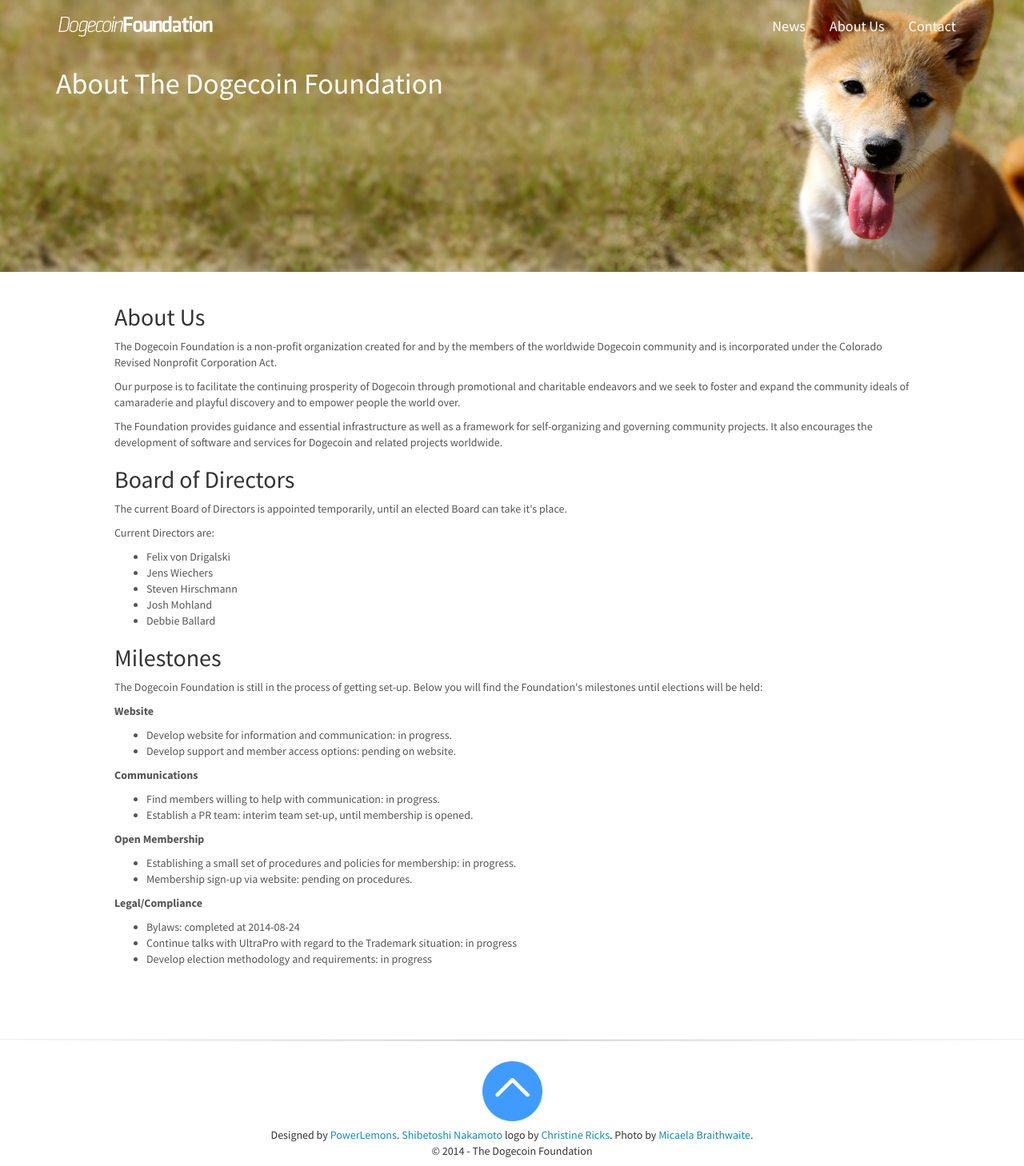
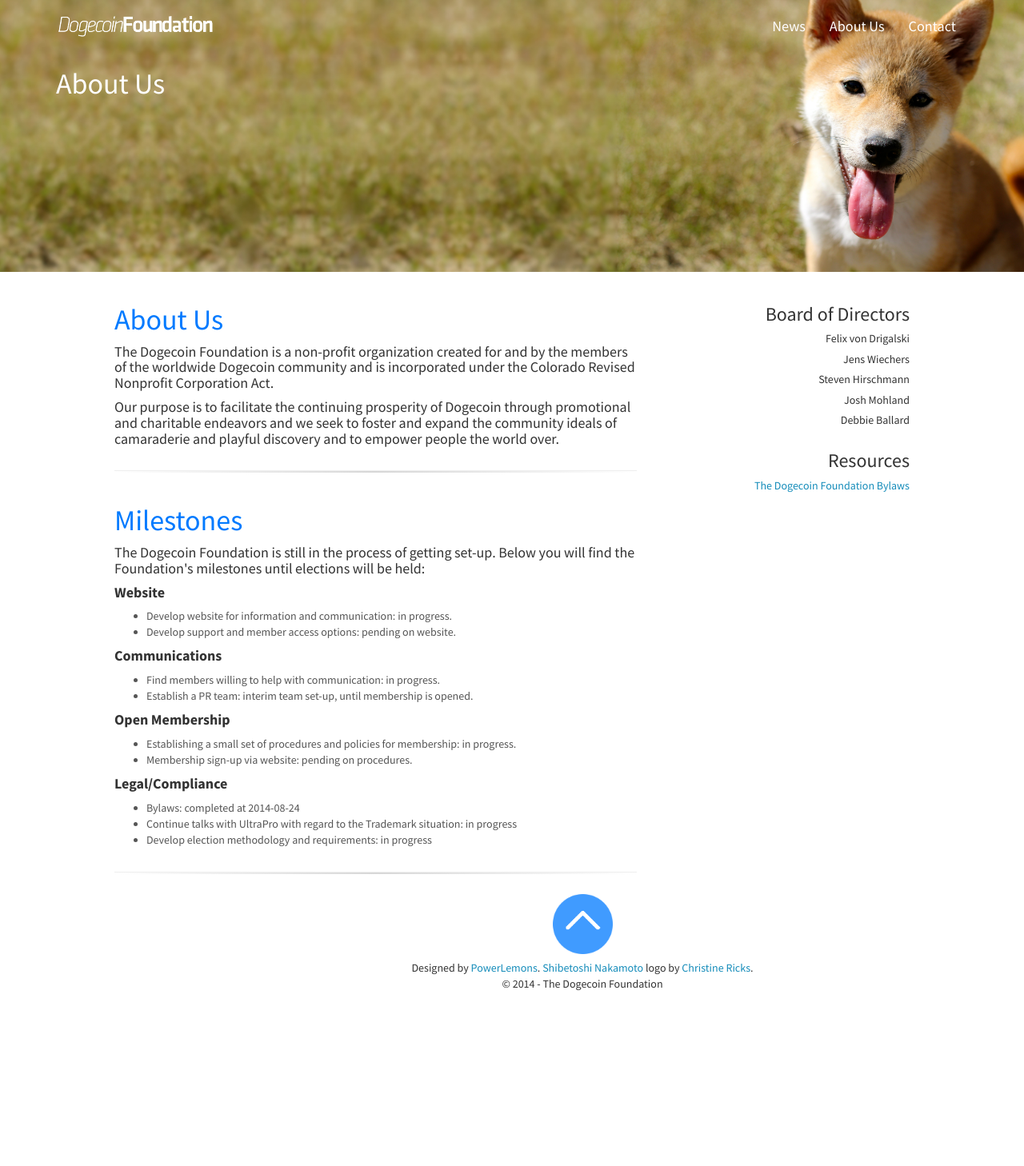
Before and after one commit to dogecoinfoundation/old-website, a Jekyll site: the page built from about.md, in a window 1280 px wide. Shown: the whole page at 80% size. Built offline with Jekyll 4.4.1, drawn with Linux system fonts in a browser that asks for light colours; nearby versions of some CDN libraries; after the commit the page ends 1329 px from its top, so only the background shows below that.

Commit message:
reformat about page

```diff
--- /dev/null
+++ b/_layouts/rightbar.html
@@ -0,0 +1,122 @@
+<!DOCTYPE html>
+<html>
+<head>
+	<title>{{ page.title }} - The Dogecoin Foundation</title>
+	<!-- Meta -->
+	<meta content="width=device-width, initial-scale=1.0" name="viewport">
+
+	<!-- HTML5 Shiv -->
+	<!--[if lt IE 9]>
+		<script src="http://cdnjs.cloudflare.com/ajax/libs/html5shiv/3.7/html5shiv.min.js"></script>
+	<![endif]-->
+
+	<!-- CSS -->
+	<link href="/css/bootstrap.min.css" rel="stylesheet">
+	<link href="/css/foundation.css" rel="stylesheet">
+	<style>
+
+	.navbar-shadow {
+		-webkit-box-shadow: 0px 0px 11px 0px rgba(50, 50, 50, 0.5);
+		-moz-box-shadow:    0px 0px 11px 0px rgba(50, 50, 50, 0.5);
+		box-shadow:         0px 0px 11px 0px rgba(50, 50, 50, 0.5);
+	}
+	</style>
+	<!-- Favicon -->
+	<link rel="icon" type="image/png" href="/img/300coin.png">
+	<link href="/img/300coin.png" rel="shortcut icon">
+	<link href="/img/300coin.png" rel="apple-touch-icon-precomposed">
+</head>
+<body>
+
+<div class="navbar navbar-inverse navbar-static-top" style="min-height: 340px; background-color: #f2ede0; background-image: url('/img/img_7823_wide.jpg'); background-repeat: no-repeat; background-size: cover; background-position: right; padding-bottom: 40px;">
+	<a id="1"></a>
+	<div class="navbar-inner">
+		<div class="container">
+			<div class="navbar-header navbarNew">
+				<a href="/" class="navbar-brand navbar-colorchange" style="padding: 0px;"><img style="padding-top: 20px;" class="img-responsive" src="/img/foundation_s.png" alt="Dogecoin Foundation"></a>
+				<button class="navbar-toggle" type="button" data-toggle="collapse" data-target="#navbar-main">
+					<span class="icon-bar"></span>
+					<span class="icon-bar"></span>
+					<span class="icon-bar"></span>
+				</button>
+			</div>
+			<div class="navbar-collapse collapse navbar-right" id="navbar-main">
+				<ul class="nav navbar-nav">
+					<li><a href="/news" class="navbar-colorchange">News</a></li>
+					<li><a href="/about" class="navbar-colorchange">About Us</a></li>
+					<!-- <li><a href="/whydonate" class="navbar-colorchange">Why Donate?</a></li> -->
+					<!-- <li><a href="/projects" class="navbar-colorchange">Active Projects</a> -->
+					<li><a href="/contact" class="navbar-colorchange">Contact</a></li>
+					<!-- <li><a href="/projects" class="navbar-colorchange">Donate</a></li> -->
+				</ul>
+			</div>
+		</div>
+	</div>
+	<div class="container" style="padding-bottom: 50px;">
+		<!-- <img style="padding-top: 30px;" class="img-responsive center-block" src="/img/foundationmed.png" alt="Dogecoin Foundation"> -->
+		<h1 class="white">{{ page.title }}</h2>
+		<div id="buttonDiv"><!--
+			<div class="btn-homeDiv">
+				<a class="btn btn-primary btn-lg btn-home" href="/projects">Make a donation today!</a>
+			</div>
+			<div class="btn-homeDiv">
+				<a class="btn btn-primary btn-lg btn-home" href="/projects">View our initiatives</a>
+			</div>-->
+		</div>
+	</div>
+</div>
+
+    <div id="content" class="container">
+      <div class="row">
+
+      	{% assign columns = content | split:'<!-- column -->' %}
+
+      	<div class="col-xs-12 col-md-8">
+		{% assign sections = columns.first | split:'<!-- section -->' %}
+		{% for section in sections %}
+
+
+    	<div class="row">
+    	<div class="col-xs-12">{{ section }}</div>
+    	</div>
+
+        <hr class="fadein-line" />
+
+    	{% endfor %}
+        </div>
+      <div class="col-xs-12 col-md-4 text-right">
+
+		{% assign sections = columns.last | split:'<!-- section -->' %}
+		{% for section in sections %}
+
+
+    	<div class="row">
+    	<div class="col-xs-12">{{ section }}</div>
+    	</div>
+
+    	{% endfor %}
+
+      </div>
+    </div>
+
+	<script src="http://cdnjs.cloudflare.com/ajax/libs/jquery/2.0.3/jquery.min.js" type="text/javascript"></script>
+	<script src="http://cdnjs.cloudflare.com/ajax/libs/twitter-bootstrap/3.0.3/js/bootstrap.min.js" type="text/javascript"></script>
+	<script src="/js/foundation.js" type="text/javascript"></script>
+
+	<div class="container">
+		<div style="padding-top: 5px;">
+				<a id="scroll-button" href="#1" title="Click to scroll up"><img src="/img/scrollup.png" alt="Scroll Up" width="75" height="75" class="center-block"></a>
+		</div>
+	</div>
+
+	<div class="container">
+	<footer>
+		<div class="text-center">
+			<h5>Designed by <a href="http://steamcommunity.com/id/powerlemonz" target="_blank">PowerLemons</a>. <a href="https://twitter.com/BillyM2k" target="_blank">Shibetoshi Nakamoto</a> logo by <a href="https://twitter.com/christinericks" target="_blank">Christine Ricks</a>.</h5>
+			<h5 style="margin-top: -5px;">&copy; 2014 - The Dogecoin Foundation</h5>
+		</div>
+	</footer>
+</div>
+
+</body>
+</html>
--- a/about.md
+++ b/about.md
@@ -1,49 +1,57 @@
 ---
-layout: default
-title: About The Dogecoin Foundation
+layout: rightbar
+title: About Us
 ---
 
-## About Us
+# About Us
 
-The Dogecoin Foundation is a non-profit organization created for and by the members of the worldwide Dogecoin community and is incorporated under the Colorado Revised Nonprofit Corporation Act.
+#### The Dogecoin Foundation is a non-profit organization created for and by the members of the worldwide Dogecoin community and is incorporated under the Colorado Revised Nonprofit Corporation Act.
 
-Our purpose is to facilitate the continuing prosperity of Dogecoin through promotional and charitable endeavors and we seek to foster and expand the community ideals of camaraderie and playful discovery and to empower people the world over.
+#### Our purpose is to facilitate the continuing prosperity of Dogecoin through promotional and charitable endeavors and we seek to foster and expand the community ideals of camaraderie and playful discovery and to empower people the world over.
 
-The Foundation provides guidance and essential infrastructure as well as a framework for self-organizing and governing community projects. It also encourages the development of software and services for Dogecoin and related projects worldwide.
+<!-- section -->
 
-## Board of Directors
+# Milestones
 
-The current Board of Directors is appointed temporarily, until an elected Board can take it&apos;s place.
+#### The Dogecoin Foundation is still in the process of getting set-up. Below you will find the Foundation&apos;s milestones until elections will be held:
 
-Current Directors are:
-
-- Felix von Drigalski
-- Jens Wiechers
-- Steven Hirschmann
-- Josh Mohland
-- Debbie Ballard
-
-## Milestones
-
-The Dogecoin Foundation is still in the process of getting set-up. Below you will find the Foundation&apos;s milestones until elections will be held:
-
-**Website**
+#### **Website**
 
 - Develop website for information and communication: in progress.
 - Develop support and member access options: pending on website.
 
-**Communications**
+#### **Communications**
 
 - Find members willing to help with communication: in progress.
 - Establish a PR team: interim team set-up, until membership is opened.
 
-**Open Membership**
+#### **Open Membership**
 
 - Establishing a small set of procedures and policies for membership: in progress.
 - Membership sign-up via website: pending on procedures.
 
-**Legal/Compliance**
+#### **Legal/Compliance**
 
 - Bylaws: completed at 2014-08-24
 - Continue talks with UltraPro with regard to the Trademark situation: in progress
 - Develop election methodology and requirements: in progress
+
+<!-- column -->
+
+### Board of Directors
+
+##### Felix von Drigalski
+
+##### Jens Wiechers
+
+##### Steven Hirschmann
+
+##### Josh Mohland
+
+##### Debbie Ballard
+
+<!-- section -->
+
+### Resources
+
+##### [The Dogecoin Foundation Bylaws](/resources/20140824-Bylaws-Dogecoin-Foundation.pdf)
```
